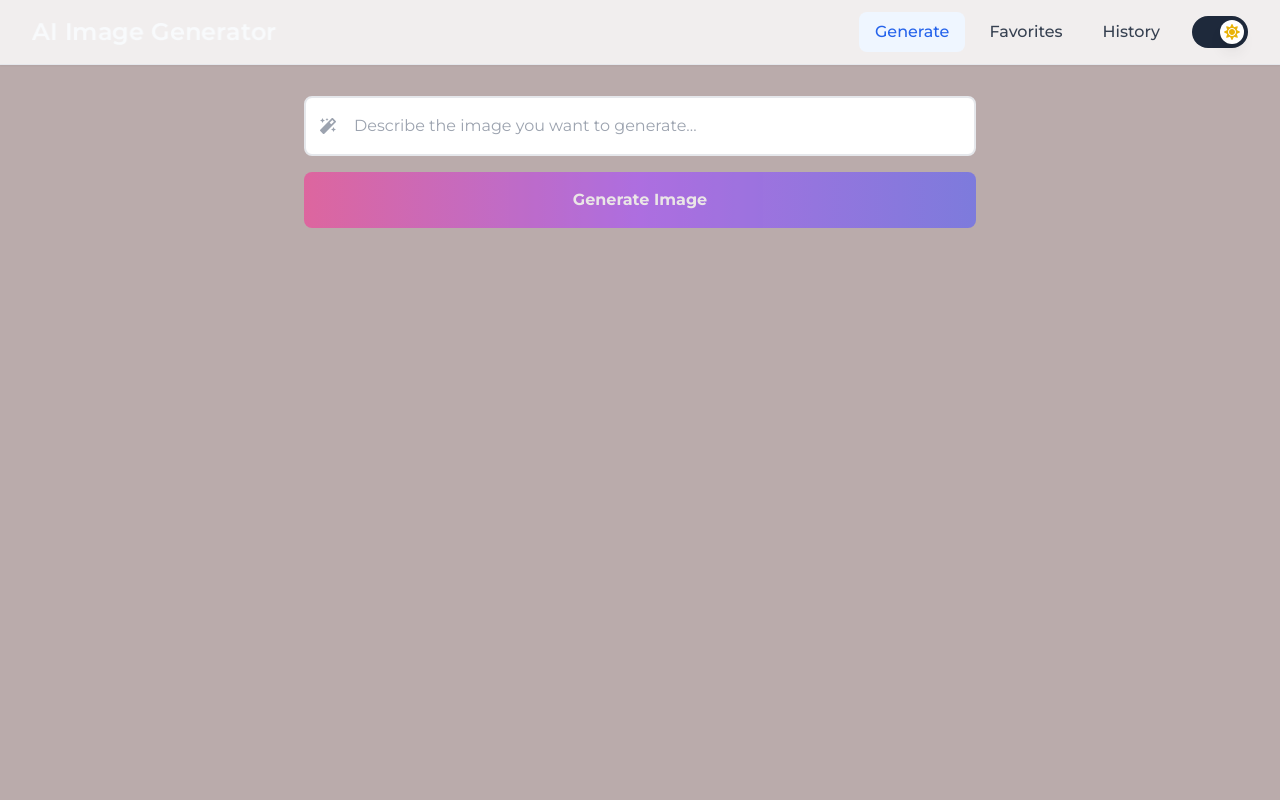
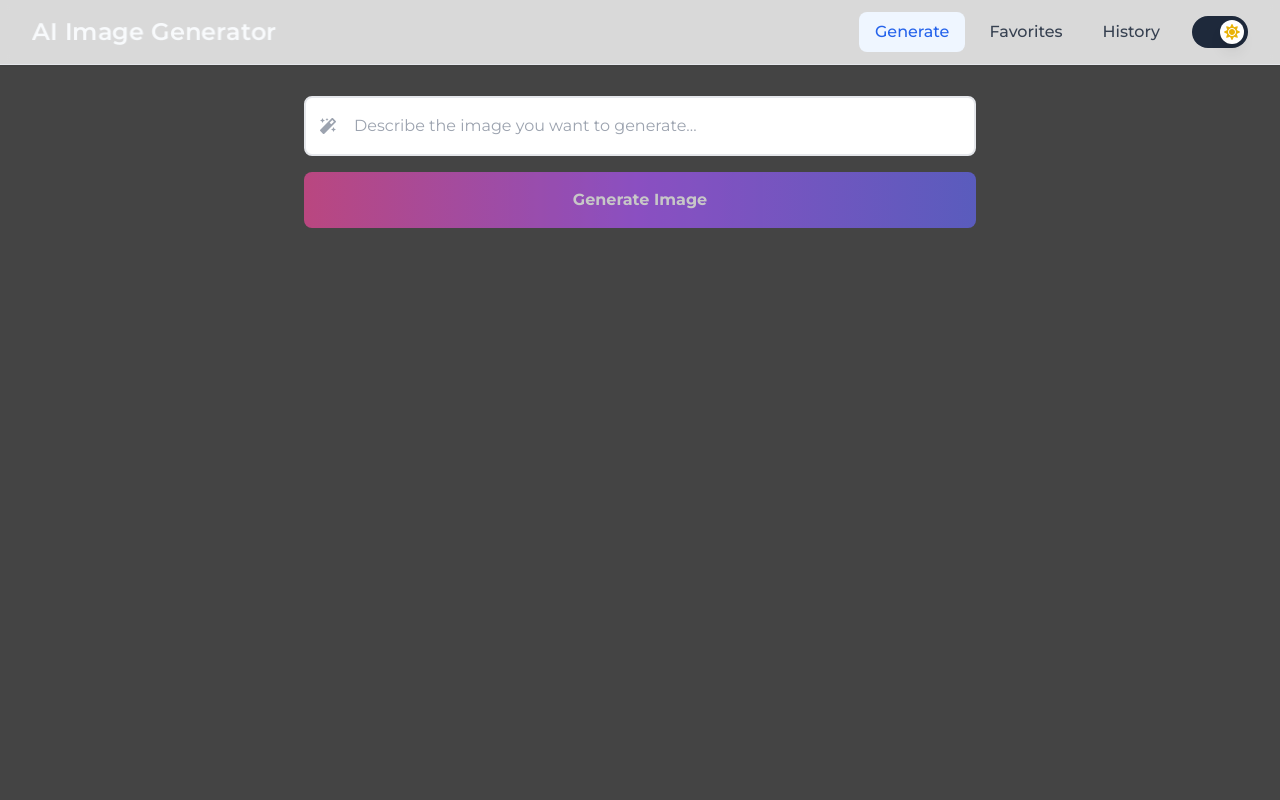
Before and after one commit to pranav600/AI-Image-Generator, a Next.js app: page / in a window 1280 px wide. Shown: the top 800 px of the page. Built offline with nearby package versions, Linux system fonts and the light colour scheme.

Commit message:
Fix Color

```diff
--- a/src/styles/globals.css
+++ b/src/styles/globals.css
@@ -14,7 +14,7 @@
 
 /* Dark theme */
 html.dark {
-  --bg-primary: #baabab;
+  --bg-primary: #444444;
   --text-primary: #f8fafc;
   --border-color: #475569;
   --accent-color: #38bdf8;
```
